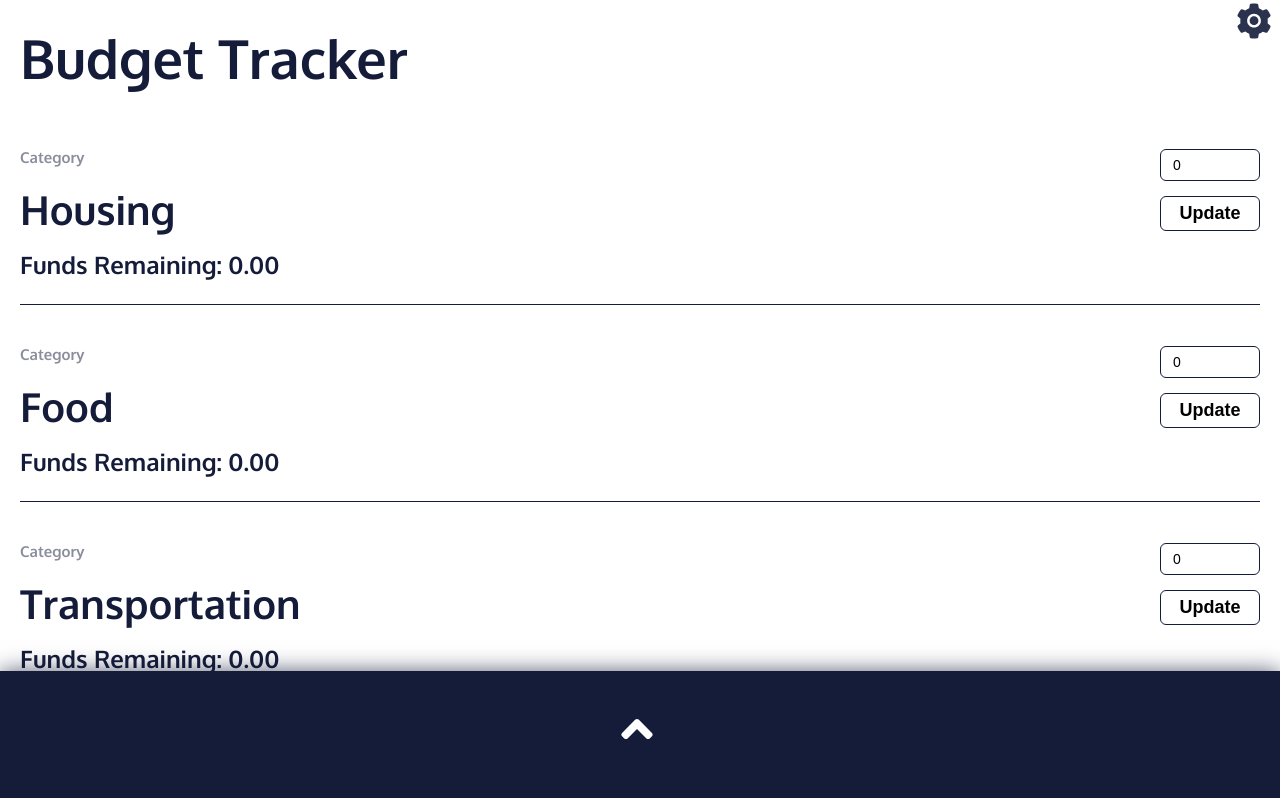
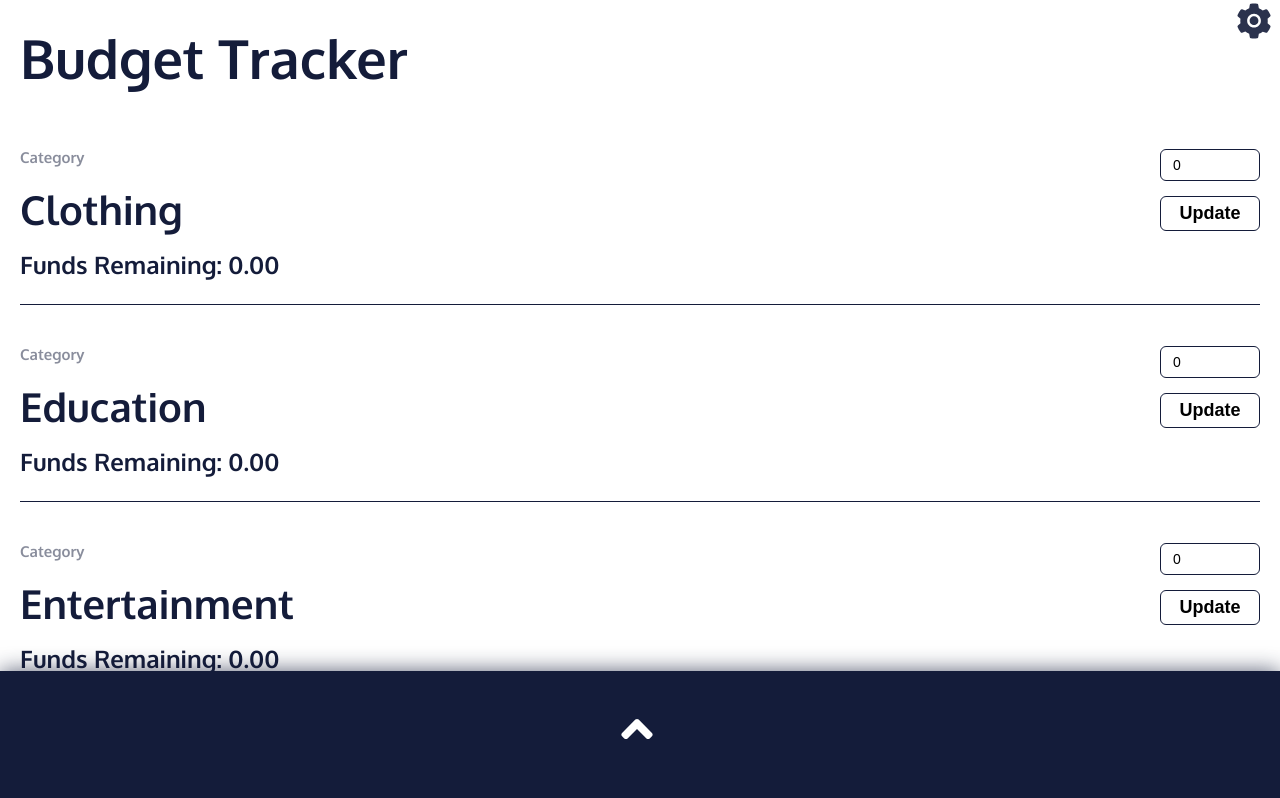
Before and after one commit to E-D-Richard/budget-tracker-webbapp, a React (Create React App) app: page / in a window 1280 px wide. Shown: the top 798 px of the page. Built offline with nearby package versions, Linux system fonts and the light colour scheme.

Commit message:
organize budget categories alphabetically

```diff
--- a/src/components/header/settingsMenu/settings/settings.css
+++ b/src/components/header/settingsMenu/settings/settings.css
@@ -38,7 +38,6 @@
 #delete-category select {
   padding: 7px 0;
   border-radius: 6px;
-  border: solid 1.5px #141c3a;
   font-size: 18px;
 }
 
--- a/src/features/budgets/Budgets.js
+++ b/src/features/budgets/Budgets.js
@@ -7,10 +7,11 @@ import Budget from "../../components/body/Budget";
 const Budgets = () => {
   const budgets = useSelector(selectBudgets);
 
+  const budgetsInAlphabeticalOrder = [...budgets].sort((a, b) =>  a.category.localeCompare(b.category));
   return (
     <section className="all-budgets-container">
       <ul>
-        {budgets.map((budget) => (
+        {budgetsInAlphabeticalOrder.map((budget) => (
           <Budget budget={budget} key={budget.category} />
         ))}
       </ul>
--- a/src/features/budgets/budgetsSlice.js
+++ b/src/features/budgets/budgetsSlice.js
@@ -10,7 +10,8 @@ const CATEGORIES = [
   "personal",
   "education",
   "entertainment",
-];
+].sort();
+
 const initialState = CATEGORIES.map((category) => ({
   category: category,
   amount: 0,
```
Also changed, not shown: 1 other file (tests, documents, lock files or other folders).
